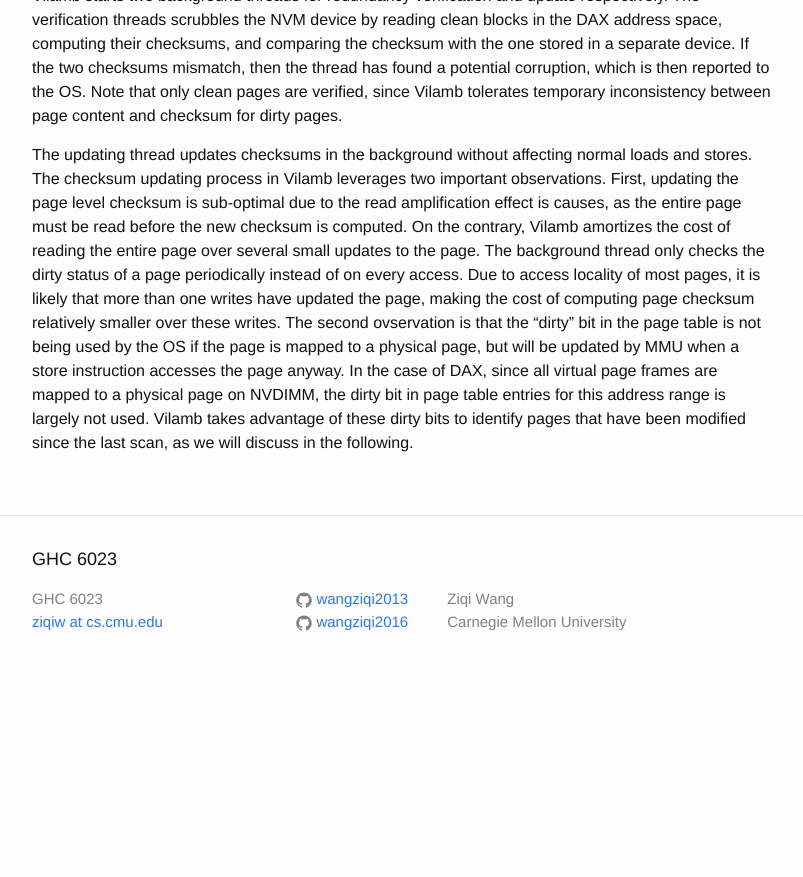
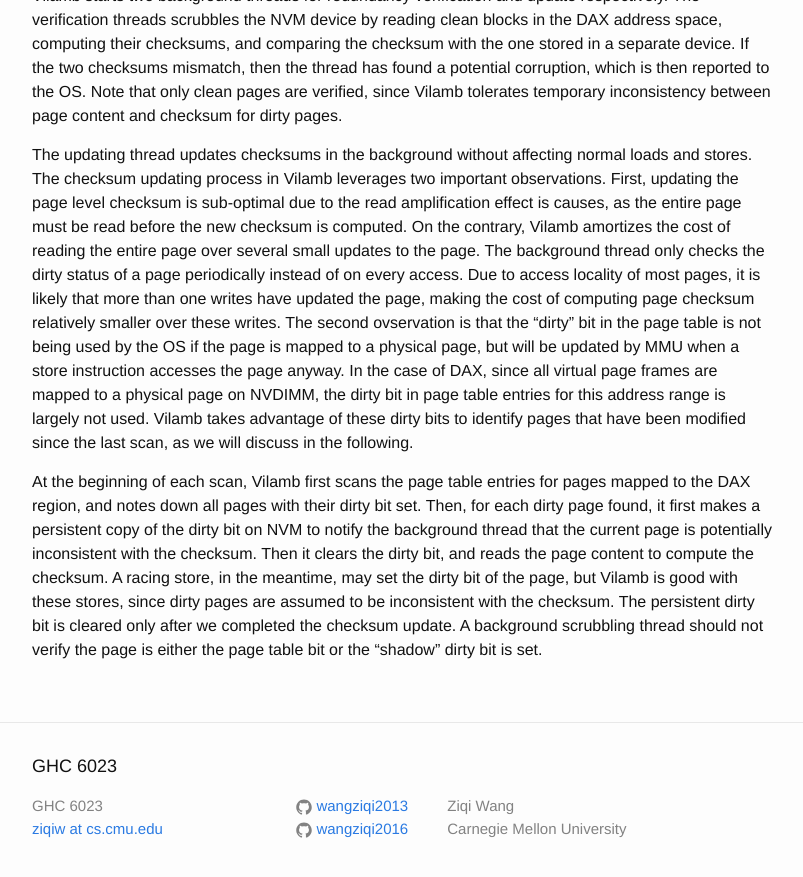
Before and after one commit to wangziqi2013/wangziqi2013.github.io, a Jekyll site: the page built from _posts/2020-01-15-vilamb.markdown, in a window 1280 px wide and 900 px high, scrolled down 1105 px. Shown: the top 877 px of the window, without its empty margins (238-1041 px from the left). Built offline with Jekyll 4.4.1, drawn with Linux system fonts in a browser that asks for light colours; before the commit the page ends 1798 px from its top, so only the background shows below that.

Commit message:
Adding update checksum

```diff
--- a/_posts/2020-01-15-vilamb.markdown
+++ b/_posts/2020-01-15-vilamb.markdown
@@ -53,3 +53,11 @@ page is mapped to a physical page, but will be updated by MMU when a store instr
 case of DAX, since all virtual page frames are mapped to a physical page on NVDIMM, the dirty bit in page table entries
 for this address range is largely not used. Vilamb takes advantage of these dirty bits to identify pages that have been
 modified since the last scan, as we will discuss in the following.
+
+At the beginning of each scan, Vilamb first scans the page table entries for pages mapped to the DAX region, and notes
+down all pages with their dirty bit set. Then, for each dirty page found, it first makes a persistent copy of the dirty
+bit on NVM to notify the background thread that the current page is potentially inconsistent with the checksum. Then it
+clears the dirty bit, and reads the page content to compute the checksum. A racing store, in the meantime, may set the
+dirty bit of the page, but Vilamb is good with these stores, since dirty pages are assumed to be inconsistent with the
+checksum. The persistent dirty bit is cleared only after we completed the checksum update. A background scrubbling thread
+should not verify the page is either the page table bit or the "shadow" dirty bit is set.
```
